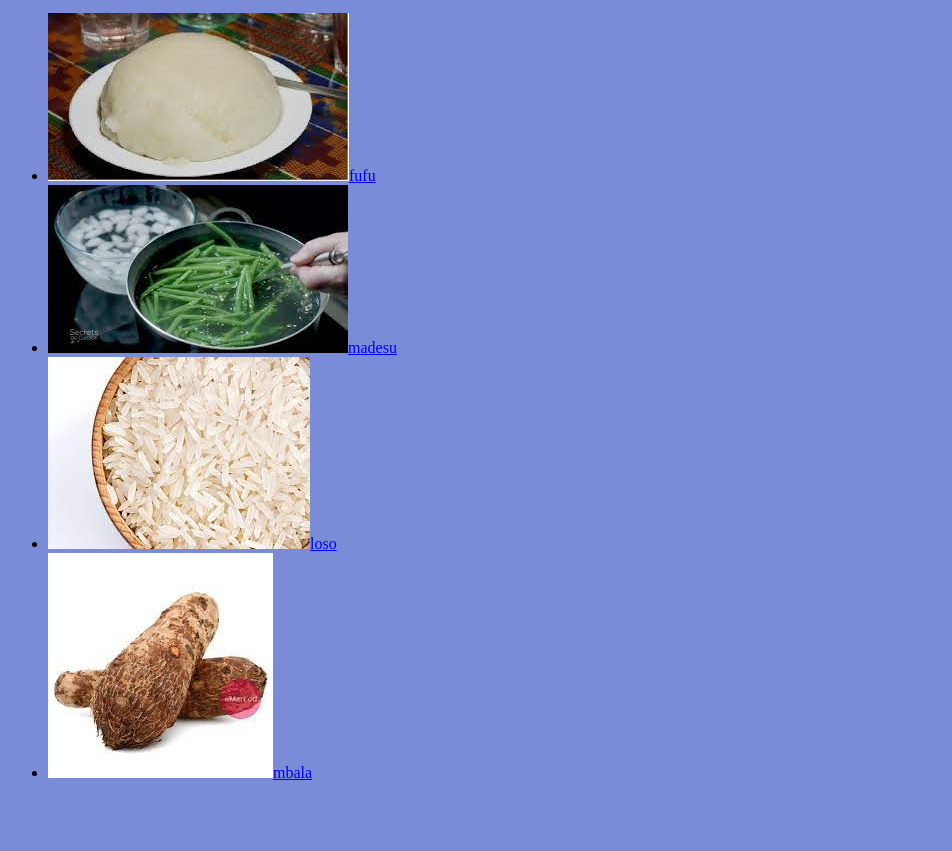
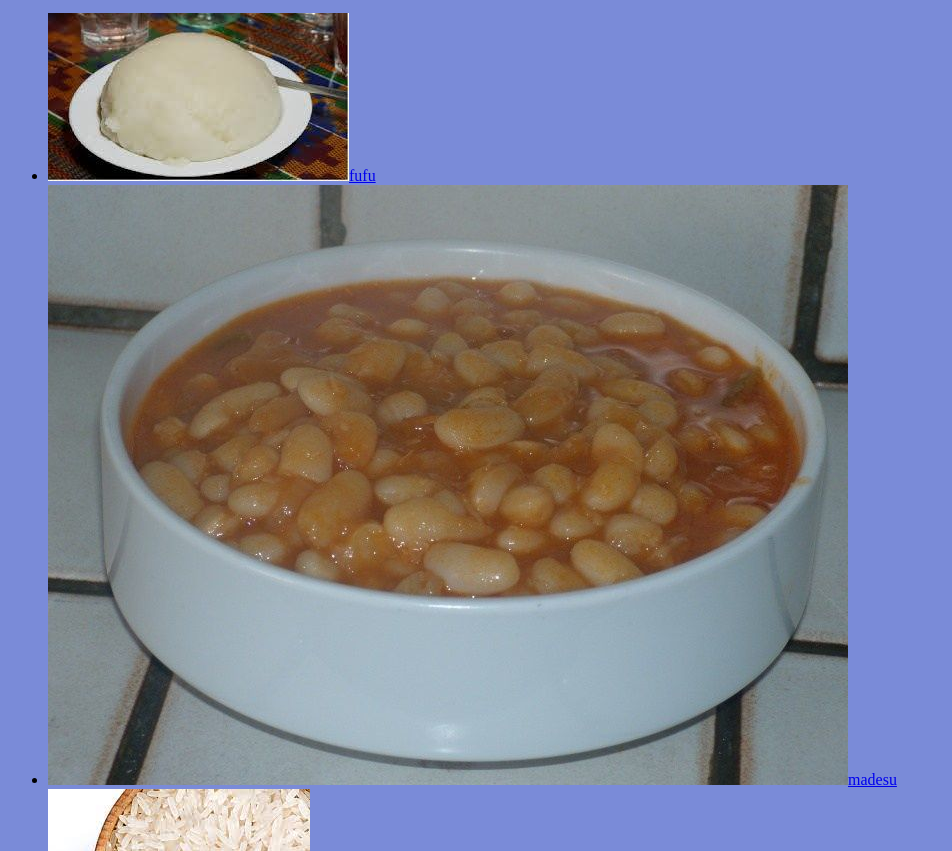
Before and after one commit to glodymasamba/chilschool-recipes, a plain HTML site: page index.html in a window 1280 px wide. Shown: the part 101-952 px from the top of the page, without its empty margins (0-952 px from the left). Before the commit the page ends 899 px from the top, so only its background shows below. Drawn offline with Linux system fonts and the light colour scheme.

Commit message:
ajout des photos

```diff
--- a/index.html
+++ b/index.html
@@ -12,9 +12,9 @@
 
        <ul>
             <li><img src="photos/fufu.jpg" alt="food"><a href="fufu.html">fufu</a> </li>
-            <li><img src="photos/MADESU.jpg" alt="food"><a href="madesu.html">madesu</a></li>
+            <li><img src="photos/madesu ok.jpg" alt="food"><a href="madesu.html">madesu</a></li>
             <li><img src="photos/loso.jpg" alt="food"><a href="solo.html">loso</a></li>
-            <li><img src="photos/mbala.jpg" alt="food"><a href="mbala.html">mbala</a></li>
+            <li><img src="photos/mbala ok.jpg" alt="food"><a href="mbala.html">mbala</a></li>
         </ul>
 
 
```
Also changed, not shown: madesu.html (+1 -1 lines), mbala.html (+1 -1 lines), photos/madesu ok.jpg (added), photos/mbala ok.jpg (added).
